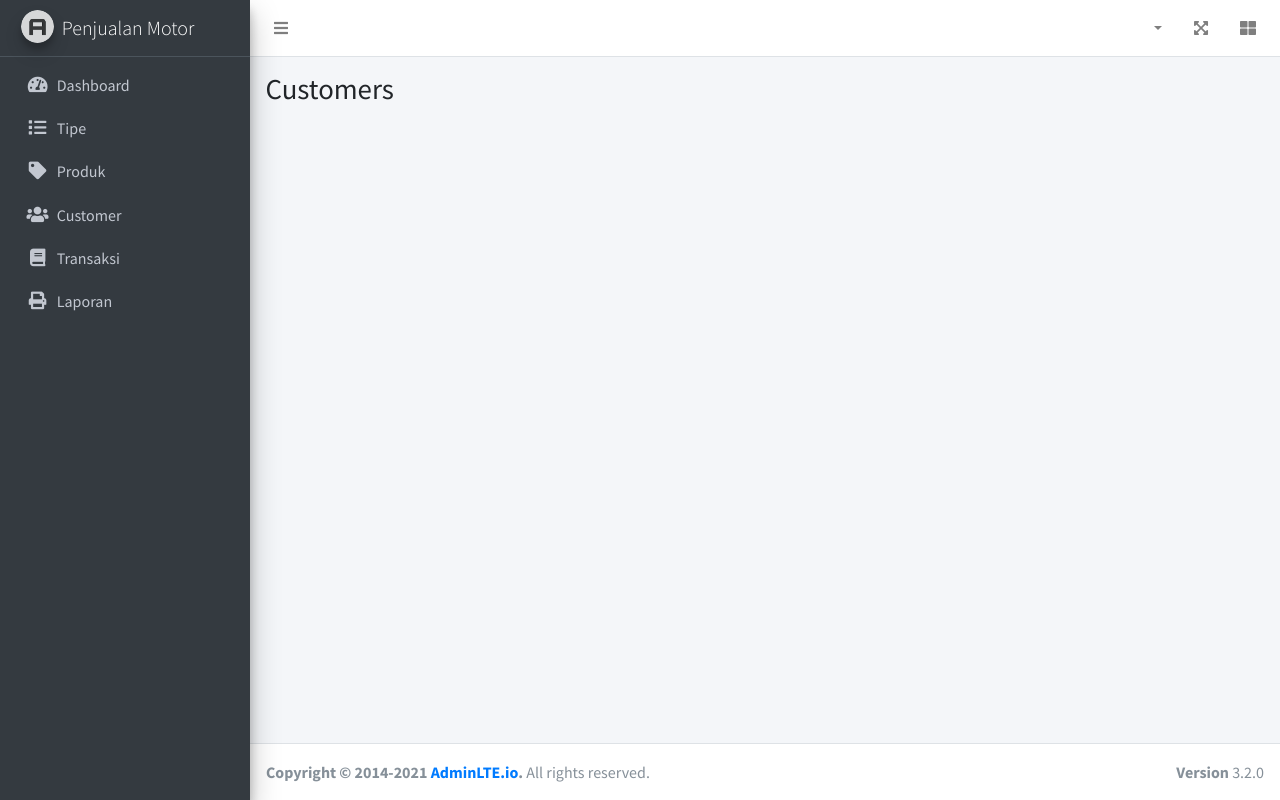
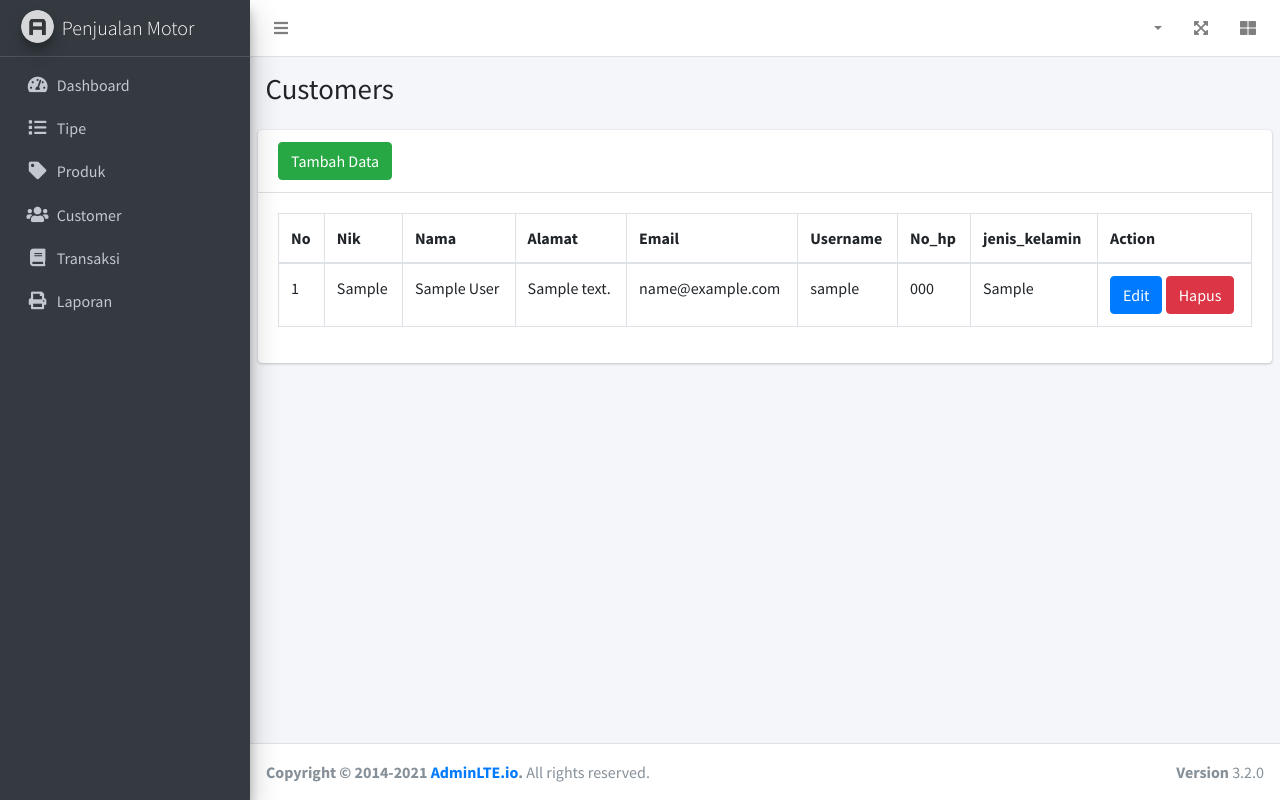
Before and after one commit to bayupras141/proyek1, a Laravel app: page /customer in a window 1280 px wide. Run offline with Laravel 8, Linux system fonts and the light colour scheme; tables that the repository leaves empty hold one stand-in row (values such as "Sample post"); data that the repository does not hold is empty; some libraries are stand-ins or nearby versions.

Commit message:
index cutomers dan show

```diff
--- a/app/Http/Controllers/CustomerController.php
+++ b/app/Http/Controllers/CustomerController.php
@@ -14,9 +14,8 @@
      */
     public function index()
     {
-        return view('customer.index', [
-            'customer' => Customer::all()
-        ]);
+        $data = Customer::all();
+        return view('customer.index', compact('data'));
     }
 
     /**
--- a/resources/views/customer/index.blade.php
+++ b/resources/views/customer/index.blade.php
@@ -10,5 +10,62 @@
     </div><!-- /.container-fluid -->
 @endsection
 @section('content')
+<div class="row">
+    <div class="col-12">
+        <div class="card">
+            <div class="card-header">
+            <a href="" data-toggle="tooltip" data-placement="bottom" title="Edit" class="btn btn-success">
 
+            Tambah Data</a>
+
+            </div>
+            <!-- /.card-header -->
+            <div class="card-body">
+              <div id="example2_wrapper" class="dataTables_wrapper dt-bootstrap4">
+                <div class="row">
+                    <div class="col-sm-12 col-md-6"></div>
+                    <div class="col-sm-12 col-md-6"></div>
+                </div>
+                    <div class="row">
+                        <div class="col-sm-12">
+                            <table id="example2" class="table table-bordered table-hover dataTable dtr-inline" aria-describedby="example2_info">
+                                <thead>
+                                <tr>
+                                <th class="" >No</th>
+                                <th class="" >Nik</th>
+                                <th class="" >Nama</th>
+                                <th class="" >Alamat</th>
+                                <th class="" >Email</th>
+                                <th class="" >Username</th>
+                                <th class="" >No_hp</th>
+                                <th class="" >jenis_kelamin</th>
+                                <th class="" >Action</th>
+                            </tr>
+                                </thead>
+                                <tbody>
+                               @foreach ($data as $row)
+                               <tr>
+
+                                   <td>{{ $loop->iteration }}</td>
+                                   <td>{{ $row->nik }}</td>
+                                   <td>{{ $row->nama }}</td>
+                                   <td>{{ $row->alamat }}</td>
+                                   <td>{{ $row->email }}</td>
+                                   <td>{{ $row->username }}</td>
+                                   <td>{{ $row->no_hp }}</td>
+                                   <td>{{ $row->jenis_kelamin }}</td>
+                                   <td>
+                                   <a href="" data-toggle="tooltip" data-placement="bottom" title="Edit" class="btn btn-primary">Edit</a>
+                                    <a id="btn-hapus" href="" onclick="return confirm('Yakin hapus data ? ');" data-toggle="tooltip" data-placement="bottom" title="Hapus" class="btn btn-danger">Hapus</a>
+
+                                </td></tr>
+                               @endforeach
+                                </tbody>
+                            </table>
+                        </div>
+                    </div>
+                </div>
+          </div>
+    </div>
+</div>
 @endsection
```
